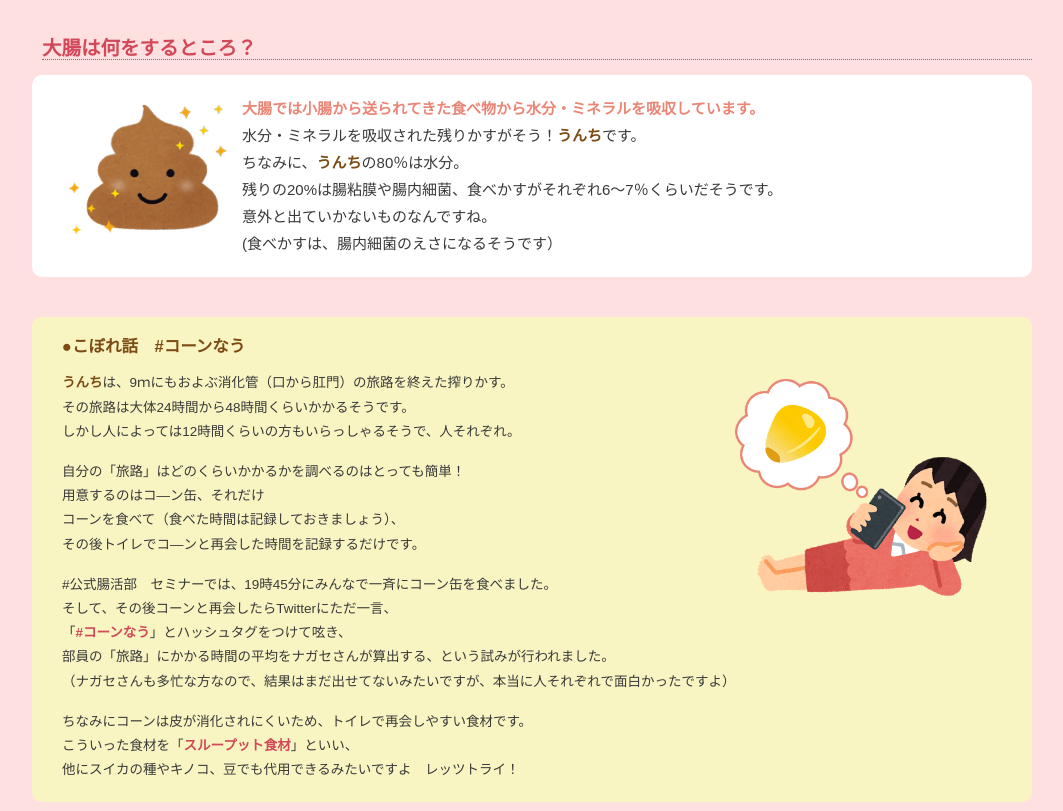
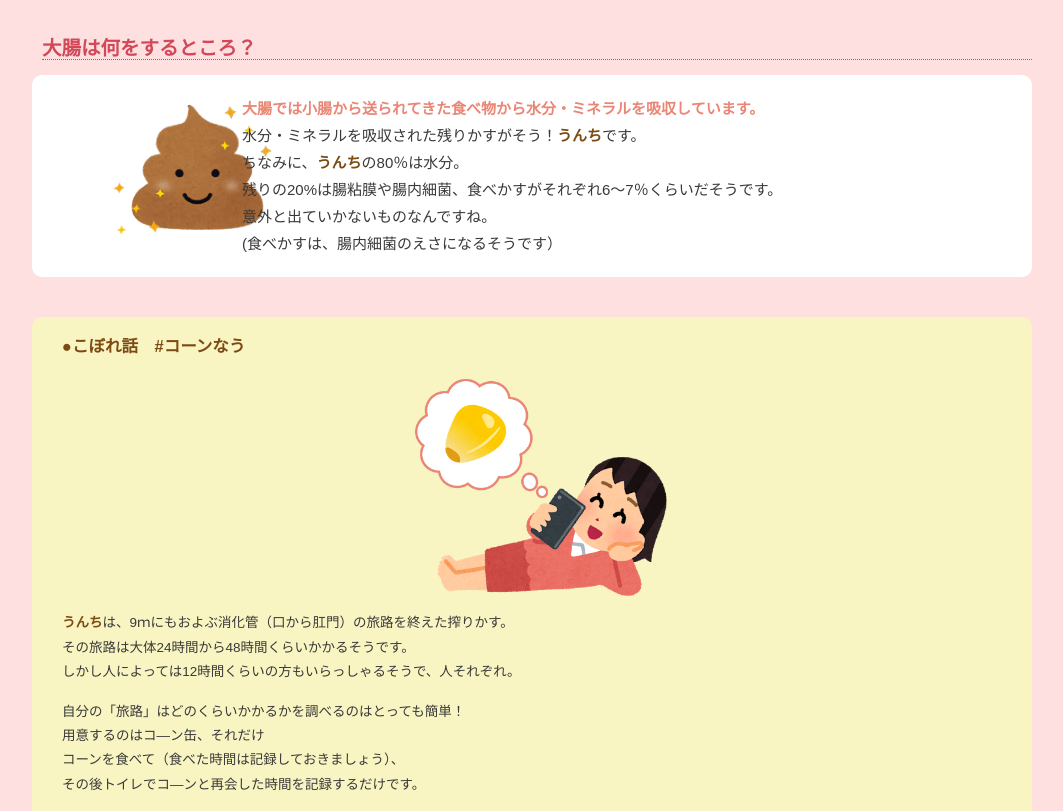
Before and after one commit to KaoruHashimoto/chokatsu, a plain HTML site: page intestine/index.html in a window 1280 px wide. Shown: the part 764-1575 px from the top of the page, without its empty margins (108-1171 px from the left). Drawn offline with nearby package versions, Linux system fonts and the light colour scheme.

Commit message:
Add files via upload

```diff
--- a/css/css.css
+++ b/css/css.css
@@ -423,13 +423,18 @@ footer{
         display: flex;
         flex-flow: column;
     }
+.colon-img-wrap{
+    display: flex;
+    justify-content: center;
+}
 
 .colon-img{
     justify-content: center;
+    width: 50%;
 }
 
 .colon-img img{
-        width: 200px;
+        width: 100%;
     }
 
 
@@ -456,6 +461,11 @@ footer{
     padding: 20px 30px;
     margin: 40px 0;
     font-size: 0.9rem;
+}
+
+.corn-img-wrap{
+    display: flex;
+    justify-content: center;
 }
 
 .corn-img img{
```
